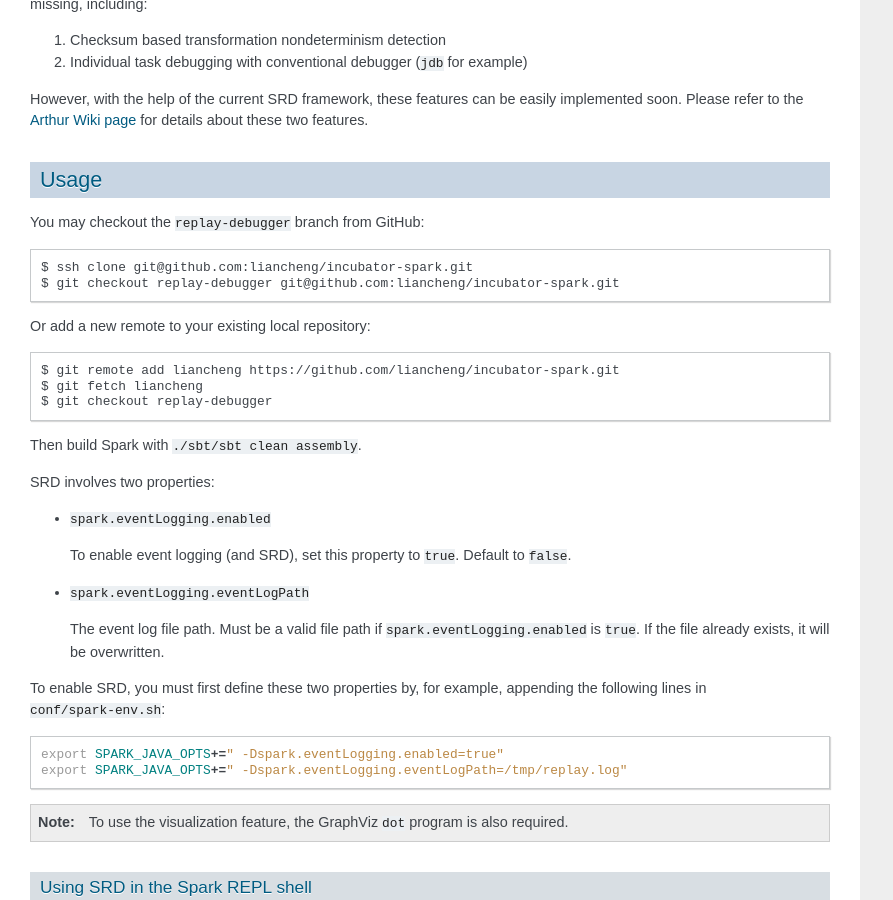
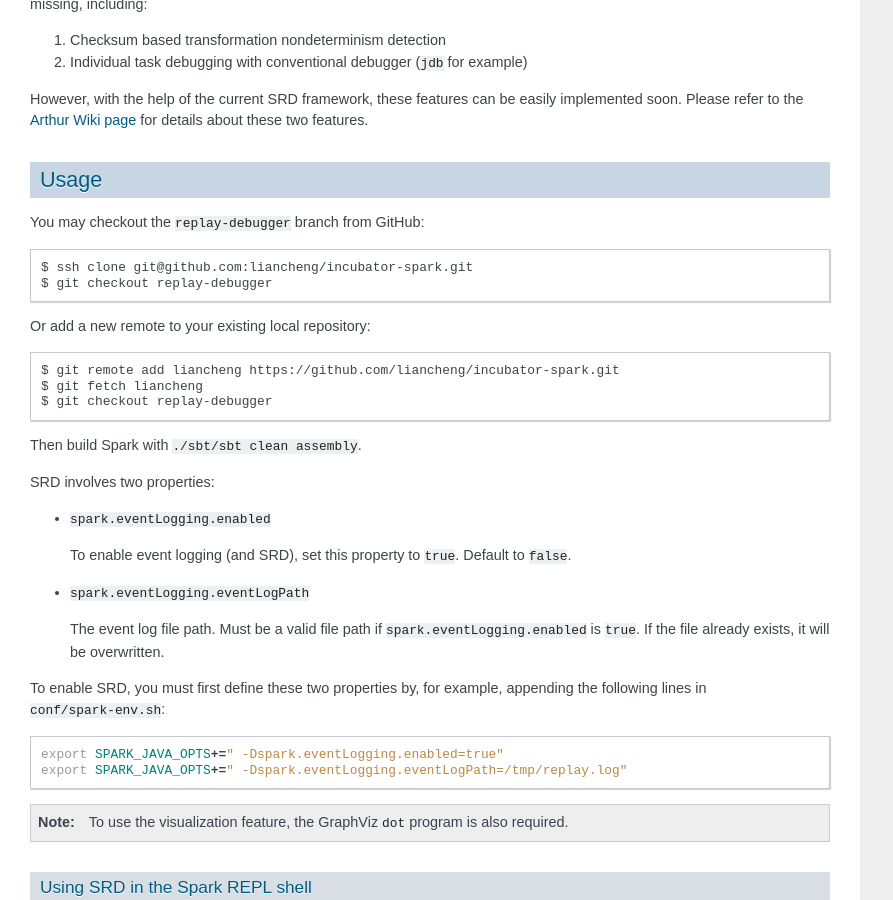
Before and after one commit to liancheng/spark-replay-debugger-overview, a Sphinx documentation site: the page built from source/index.rst, in a window 1280 px wide and 900 px high, scrolled down 3821 px. Shown: the whole window, without its empty margins (0-893 px from the left). Built offline with Sphinx 7.4.7, drawn with Linux system fonts in a browser that asks for light colours.

Commit message:
Fixed typo of the git command line in Usage

```diff
--- a/source/index.rst
+++ b/source/index.rst
@@ -88,7 +88,7 @@ Usage
 You may checkout the ``replay-debugger`` branch from GitHub::
 
     $ ssh clone git@github.com:liancheng/incubator-spark.git
-    $ git checkout replay-debugger git@github.com:liancheng/incubator-spark.git
+    $ git checkout replay-debugger
 
 Or add a new remote to your existing local repository::
 
```
